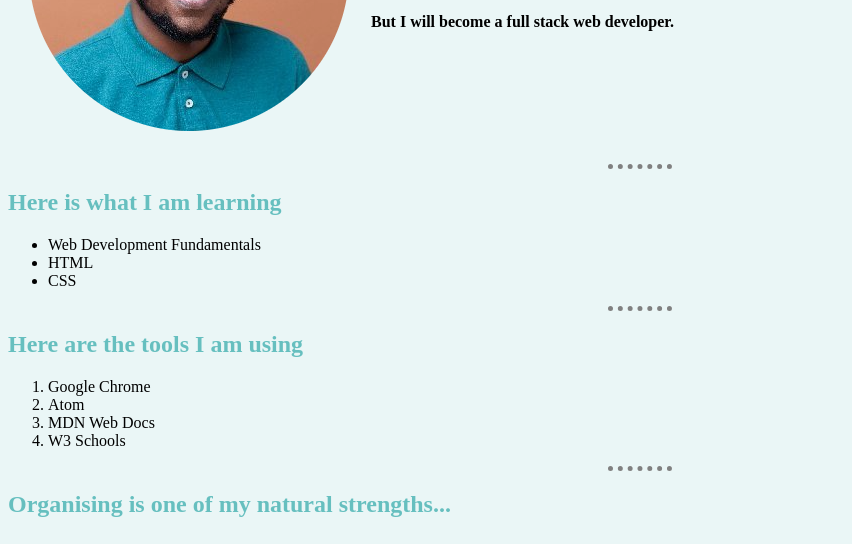
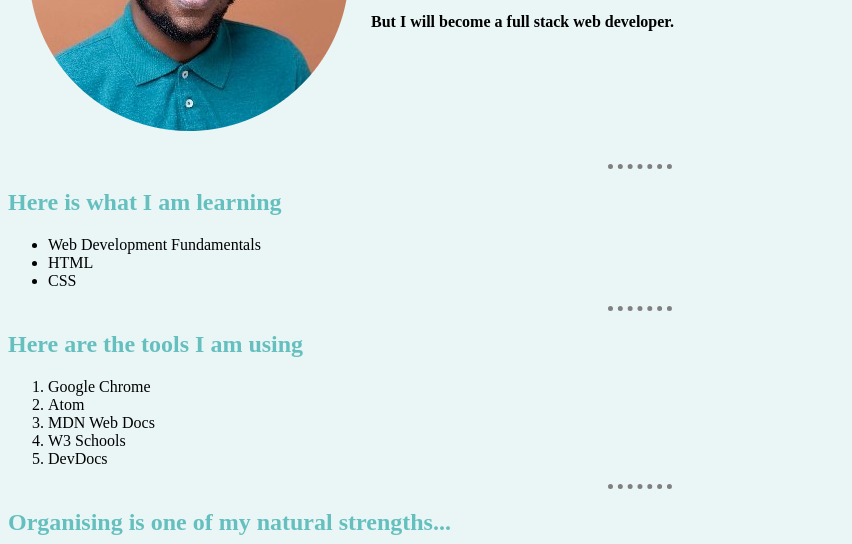
Before and after one commit to eomondi/introtocss, a plain HTML site: page index.html in a window 1280 px wide. Shown: the part 218-762 px from the top of the page, without its empty margins (0-852 px from the left). Drawn offline with Linux system fonts and the light colour scheme.

Commit message:
Update index.html

```diff
--- a/index.html
+++ b/index.html
@@ -61,6 +61,7 @@
     <li>Atom</li>
     <li>MDN Web Docs</li>
     <li>W3 Schools</li>
+    <li>DevDocs</li>
   </ol>
   <hr>
   <h2>Organising is one of my natural strengths...</h2>
```
